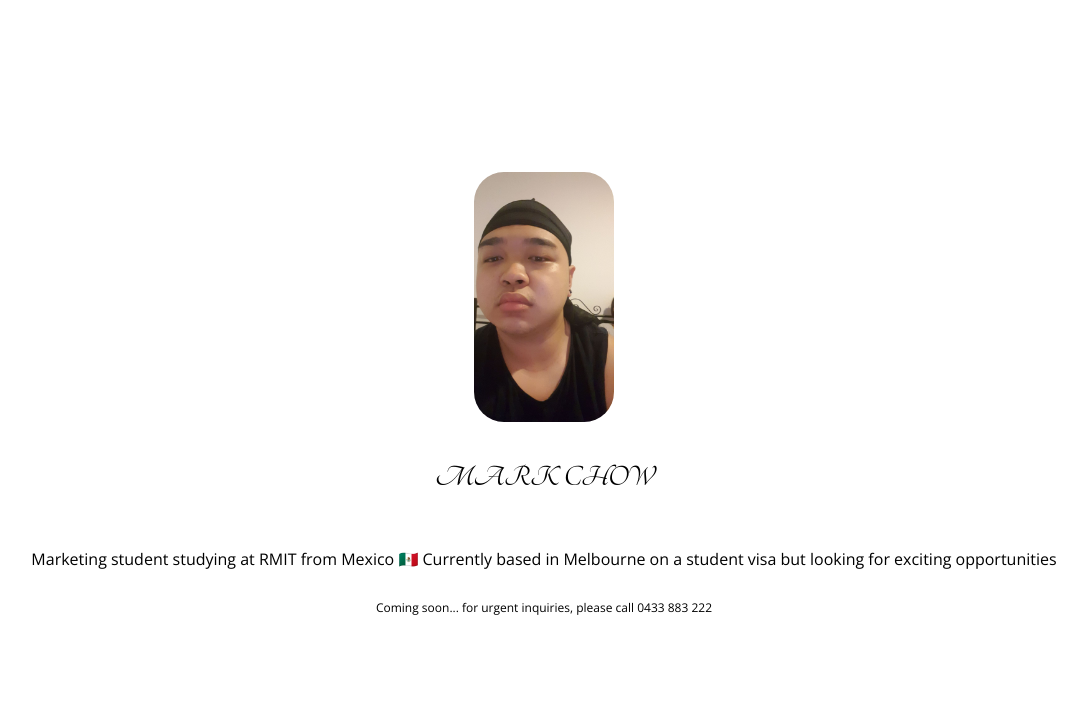
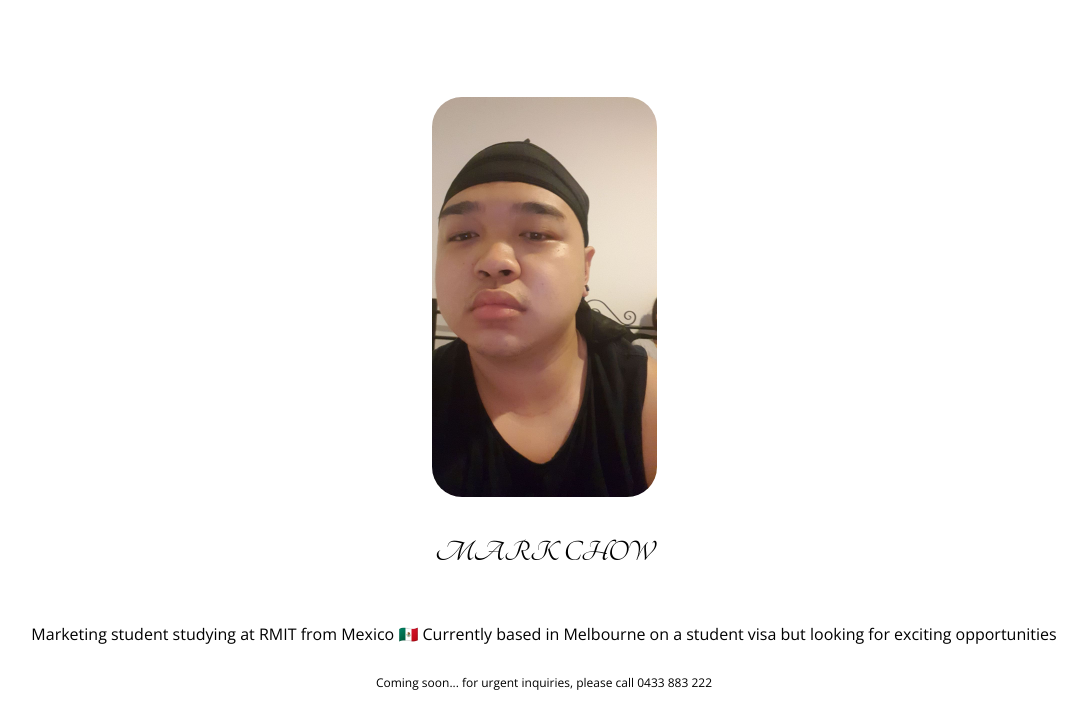
Before and after one commit to chymeng/mark-chow-portfolio, a React (Create React App) app: page / in a window 1280 px wide. Shown: the top 728 px of the page, without its empty margins (96-1183 px from the left). Built offline with nearby package versions, Linux system fonts and the light colour scheme.

Commit message:
Photo for desktop is larger

```diff
--- a/src/App.css
+++ b/src/App.css
@@ -39,3 +39,9 @@
   font-size: 12px;
   font-weight: 300;
 }
+
+@media only screen and (min-width: 600px) {
+  .profile-image {
+    height: 400px;
+  }
+}
```
